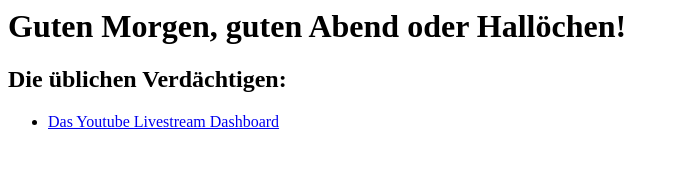
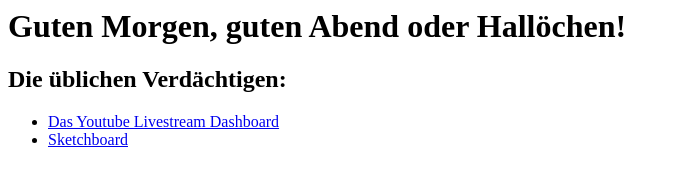
Before and after one commit to derfrodo/frdlanding, a website: page public/index.html in a window 1280 px wide. Shown: the whole page, without its empty margins (0-679 px from the left). Drawn offline with Linux system fonts and the light colour scheme.

Commit message:
sketchlink

```diff
--- a/public/index.html
+++ b/public/index.html
@@ -13,6 +13,9 @@
             <li>
                 <a href="https://www.youtube.com/live_dashboard" target="_blank">Das Youtube Livestream Dashboard</a>
             </li>
+            <li>
+                <a href="http://frdsketch.azurewebsites.net" target="_blank">Sketchboard</a>
+            </li>
         </ul>
     </div>
 </body>
```
